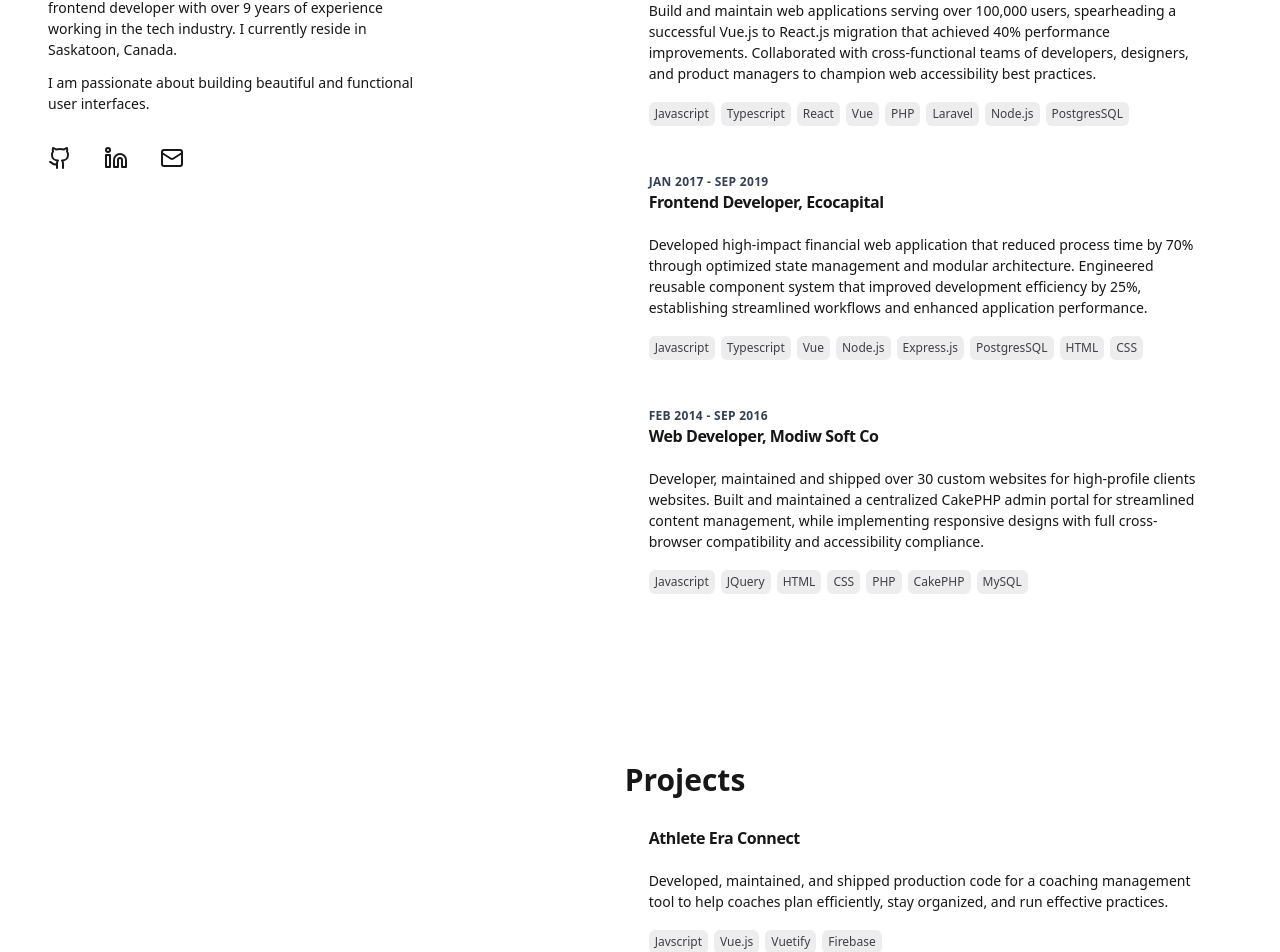
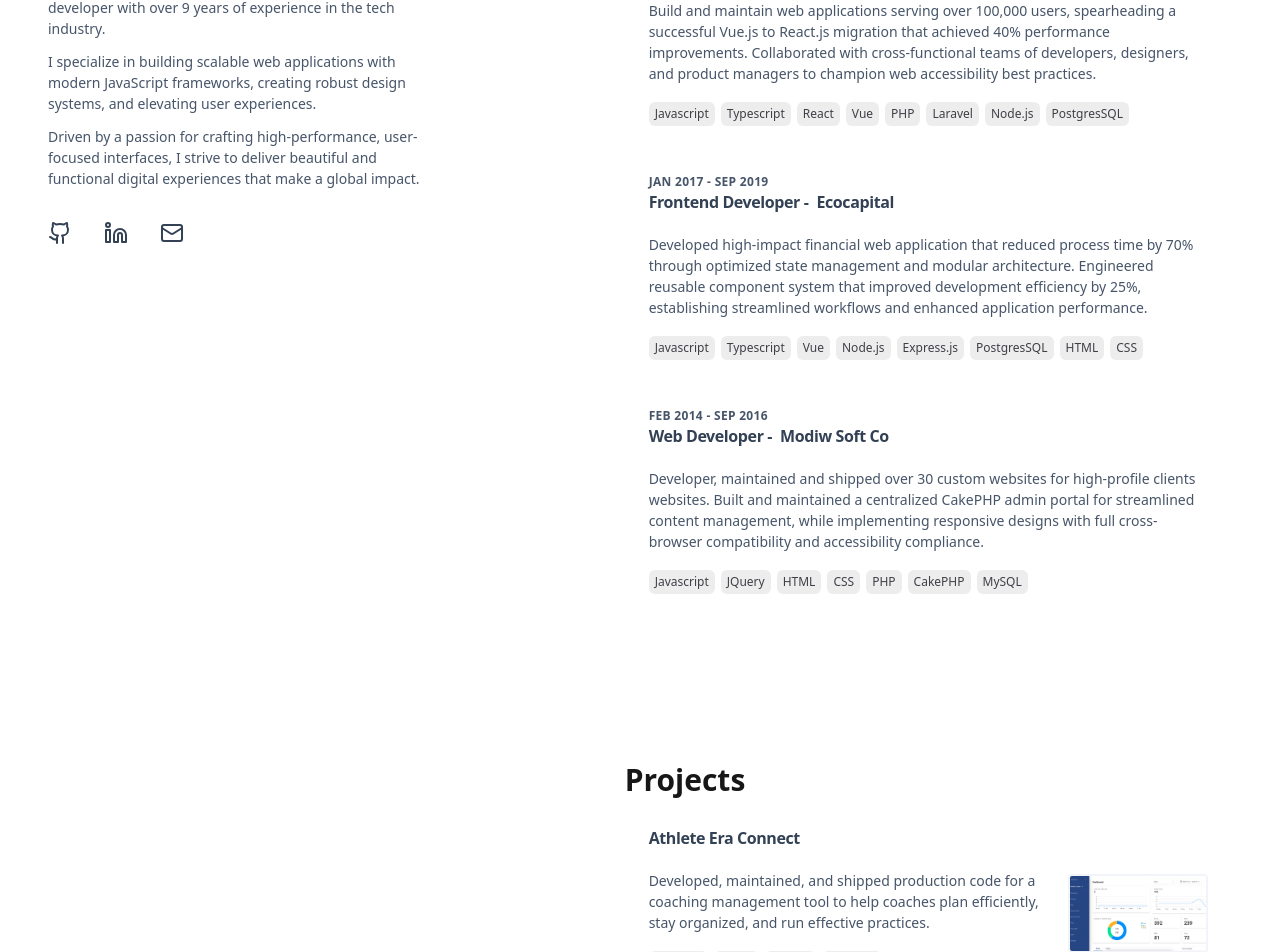
Before and after one commit to dorjoo712/portfolio, a Next.js app: page / in a window 1280 px wide. Shown: the part 224-1176 px from the top of the page. Built offline with nearby package versions, Linux system fonts and the light colour scheme.

Commit message:
include pictures for project section

```diff
--- a/app/layout.tsx
+++ b/app/layout.tsx
@@ -13,7 +13,7 @@ const geistMono = Geist_Mono({
 });
 
 export const metadata: Metadata = {
-  title: "Nyamdorj Gombodorj",
+  title: "Dorj",
   description: "Frontend Developer, optimized, hard-working",
 };
 
--- a/app/page.tsx
+++ b/app/page.tsx
@@ -60,13 +60,15 @@ export default function Home() {
       company: 'Athlete Era Connect',
       info: 'Developed, maintained, and shipped production code for a coaching management tool to help coaches plan efficiently, stay organized, and run effective practices.',
       link: 'https://portal.athlete-era.com',
-      technologies: ['Javscript', 'Vue.js', 'Vuetify', 'Firebase']
+      technologies: ['Javscript', 'Vue.js', 'Vuetify', 'Firebase'],
+      picture: '/athlete-era-connect.png'
     },
     {
       company: 'SKSIS Mapper',
       info: 'Build and styled interactive web application for Predictive soil mapping service',
       link: 'https://mapper.sksis.ca',
-      technologies: ['Javscript', 'Vue.js', 'TailwindCSS', 'Pinia', 'Vite']
+      technologies: ['Javscript', 'Vue.js', 'TailwindCSS', 'Pinia', 'Vite'],
+      picture: '/sksis-mapper.png'
     }
   ]
 
@@ -86,21 +88,22 @@ export default function Home() {
                 </div>
               </div>
 
-              <div className="mt-6 max-w-sm text-sm leading-normal">
-                <p>My name is Nyamdorj (Dorj) Gombodorj and I am a frontend developer with over 9 years of experience working in the tech industry. I currently reside in Saskatoon, Canada.</p>
-                <p className="mt-3">I am passionate about building beautiful and functional user interfaces.</p>
+              <div className="mt-6 max-w-sm text-sm leading-normal text-slate-600 dark:text-slate-400">
+                <p>{"Hello, I'm Nyamdorj (Dorj) Gombodorj, a frontend developer with over 9 years of experience in the tech industry."}</p>
+                <p className="mt-3">I specialize in building scalable web applications with modern JavaScript frameworks, creating robust design systems, and elevating user experiences.</p>
+                <p className="mt-3">Driven by a passion for crafting high-performance, user-focused interfaces, I strive to deliver beautiful and functional digital experiences that make a global impact.</p>
               </div>
             </div>
             <div className="flex flex-row gap-8">
-              <a href="https://github.com/dorjoo712" target="_blank" rel="noreferrer noopener" aria-label="GitHub (opens in a new tab)" title="GitHub">
+              <a href="https://github.com/dorjoo712" target="_blank" rel="noreferrer noopener" aria-label="GitHub (opens in a new tab)" title="GitHub" className="text-slate-700 transition-colors hover:text-slate-900 dark:text-slate-400 dark:hover:text-slate-50">
                 <span className="sr-only">GitHub</span>
                 <Github className="h-6 w-6" />
               </a>
-              <a href="https://www.linkedin.com/in/nyamdorj-gombodorj" target="_blank" rel="noreferrer noopener" aria-label="LinkedIn (opens in a new tab)" title="LinkedIn">
+              <a href="https://www.linkedin.com/in/dorj-gombo" target="_blank" rel="noreferrer noopener" aria-label="LinkedIn (opens in a new tab)" title="LinkedIn" className="text-slate-700 transition-colors hover:text-slate-900 dark:text-slate-400 dark:hover:text-slate-50">
                 <span className="sr-only">LinkedIn</span>
                 <Linkedin className="h-6 w-6" />
               </a>
-              <a href="mailto:dorjo.gd@gmail.com">
+              <a href="mailto:dorjo.gd@gmail.com" className="text-slate-700 transition-colors hover:text-slate-900 dark:text-slate-400 dark:hover:text-slate-50">
                 <Mail className="h-6 w-6" />
               </a>
             </div>
@@ -114,16 +117,21 @@ export default function Home() {
                 <Card key={exp.company}>
                   <CardHeader>
                     <div className="space-y-1">
-                      <p className="text-xs font-semibold uppercase tracking-wide text-slate-700">
+                      <p className="text-xs font-semibold uppercase tracking-wide text-slate-600 dark:text-slate-400">
                         {exp.period}
                       </p>
-                      <CardTitle className="flex items-center gap-2">
-                        {exp.position}, {exp.company}
+                      <CardTitle className="flex items-center gap-2 text-slate-700 dark:text-white">
+                        {exp.position} -
+                        {exp.link ? (
+                          <a href={exp.link} target='_blank' rel="noreferrer noopener" aria-label={exp.company + ' (opens in a new tab)'} className="transition-colors hover:text-slate-900 dark:hover:text-slate-300">{exp.company}</a>
+                        ) : (
+                          <span>{exp.company}</span>
+                        )}
                       </CardTitle>
                     </div>
                   </CardHeader>
                   <CardContent>
-                    <p className="text-sm leading-normal">{exp.info}</p>
+                    <p className="text-sm leading-normal text-slate-600 dark:text-slate-400">{exp.info}</p>
                     <ul className="mt-2 flex flex-wrap" aria-label="Technologies used">
                       {exp.technologies.map((tech) => (
                         <li key={tech} className="mr-1.5 mt-2">
@@ -143,11 +151,13 @@ export default function Home() {
                 <Card key={project.company}>
                   <CardHeader>
                     <CardTitle className="flex items-center gap-2">
-                      {project.company}
+                      <a href={project.link} target='_blank' rel="noreferrer noopener" aria-label={project.company + ' (opens in a new tab)'} className="text-slate-700 transition-colors hover:text-slate-900 dark:text-white dark:hover:text-slate-200">{project.company}</a>
                     </CardTitle>
                   </CardHeader>
                   <CardContent>
-                    <p className="text-sm leading-normal">{project.info}</p>
+                    <div className="relative grid sm:grid-cols-8">
+                      <div className="order-1 sm:col-span-6">
+                        <p className="text-sm leading-normal text-slate-600 dark:text-slate-400">{project.info}</p>
                         <ul className="mt-2 flex flex-wrap" aria-label="Technologies used">
                           {project.technologies.map((tech) => (
                             <li key={tech} className="mr-1.5 mt-2">
@@ -155,6 +165,9 @@ export default function Home() {
                             </li>
                           ))}
                         </ul>
+                      </div>
+                      <Image src={project.picture} alt={project.company} width={200} height={70} className="aspect-video object-cover rounded border-2 border-slate-100 transition group-hover:border-slate-200/30 order-2 sm:col-span-2 sm:translate-y-1 mt-4 sm:mt-0" />
+                    </div>
                   </CardContent>
                 </Card>
               ))}
@@ -168,11 +181,11 @@ export default function Home() {
                   <GraduationCap className="h-5 w-5" />
                   BS in Computer Science
                 </CardTitle>
-                <p className="text-slate-600 text-sm leading-normal">Graduated June 2014 at Mongolian University of Science and Technology</p>
+                <p className="text-slate-600 dark:text-slate-300 text-sm leading-normal">Graduated June 2014 at Mongolian University of Science and Technology</p>
               </CardHeader>
             </Card>
           </section>
-          <footer className="max-w-md pb-16 text-sm text-slate-600 sm:pb-0">
+          <footer className="max-w-md pb-16 text-sm text-slate-600 dark:text-slate-300 sm:pb-0">
             <div className="flex content-center">
               <p>Built with <a href="https://nextjs.org/" className="font-medium" target="_blank" rel="noreferrer noopener" aria-label="Next.js (opens in a new tab)">Next.js</a> and <a href="https://tailwindcss.com/" className="font-medium" target="_blank" rel="noreferrer noopener" aria-label="Tailwind CSS (opens in a new tab)">Tailwind CSS</a>.</p>
             </div>
```
Also changed, not shown: public/athlete-era-connect.png (added), public/sksis-mapper.png (added). Lines whose indentation alone changed are shown as unchanged.
